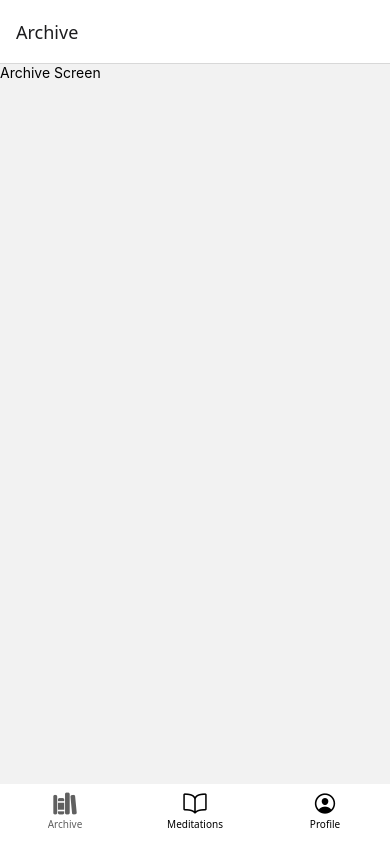
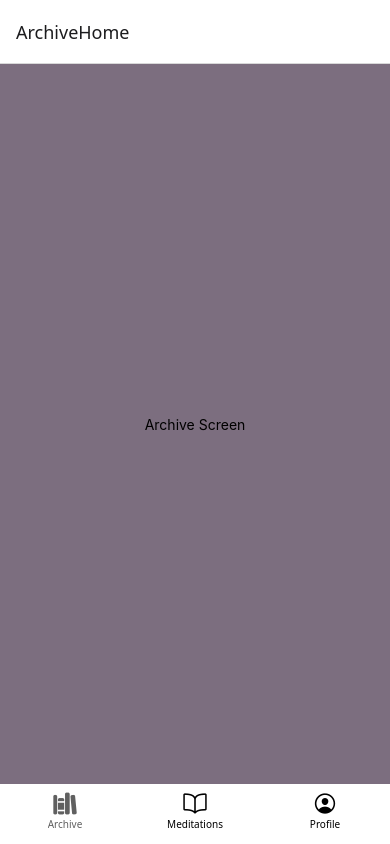
Before and after one commit to PeterX12/TheStoicInYou, a React Native app: screen /ArchiveHome in a window 390 px wide. Built offline with nearby package versions, Linux system fonts and the light colour scheme.

Commit message:
Fixes and added a bit of styiling

```diff
--- a/App.tsx
+++ b/App.tsx
@@ -16,7 +16,7 @@ const Tab = createBottomTabNavigator();
 function ArchiveStackScreen() {
   return (
     <ArchiveStack.Navigator>
-      <ArchiveStack.Screen name="Archive" component={ArchiveScreen} />
+      <ArchiveStack.Screen name="ArchiveHome" component={ArchiveScreen} />
     </ArchiveStack.Navigator>
   );
 }
@@ -25,7 +25,7 @@ function MeditationsStackScreen() {
   return (
     <MeditationsStack.Navigator>
       <MeditationsStack.Screen
-        name="Meditations"
+        name="MeditationsHome"
         component={MeditationsScreen}
       />
     </MeditationsStack.Navigator>
@@ -35,7 +35,7 @@ function MeditationsStackScreen() {
 function ProfileStackScreen() {
   return (
     <ProfileStack.Navigator>
-      <ProfileStack.Screen name="Profile" component={ProfileScreen} />
+      <ProfileStack.Screen name="ProfileHome" component={ProfileScreen} />
     </ProfileStack.Navigator>
   );
 }
--- a/src/screens/Archive/ArchiveScreen.tsx
+++ b/src/screens/Archive/ArchiveScreen.tsx
@@ -1,10 +1,20 @@
+import { AppColors } from "constants/colors";
 import React from "react";
-import { View, Text } from "react-native";
+import { View, Text, StyleSheet } from "react-native";
 
 export default function ArchiveScreen() {
   return (
-    <View>
+    <View style={styles.container}>
       <Text>Archive Screen</Text>
     </View>
   );
 }
+// Make these styles global in a reusable file.
+const styles = StyleSheet.create({
+  container: {
+    flex: 1,
+    justifyContent: "center",
+    alignItems: "center",
+    backgroundColor: AppColors.AppBackground,
+  },
+});
```
Also changed, not shown: tsconfig.json (+19 -5 lines).
